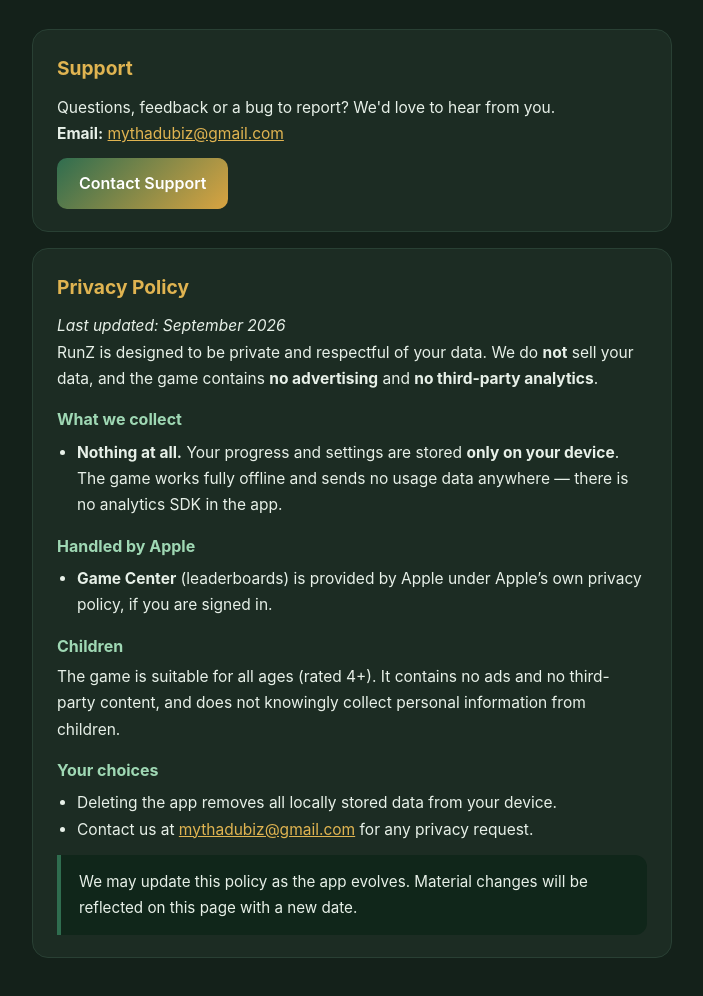
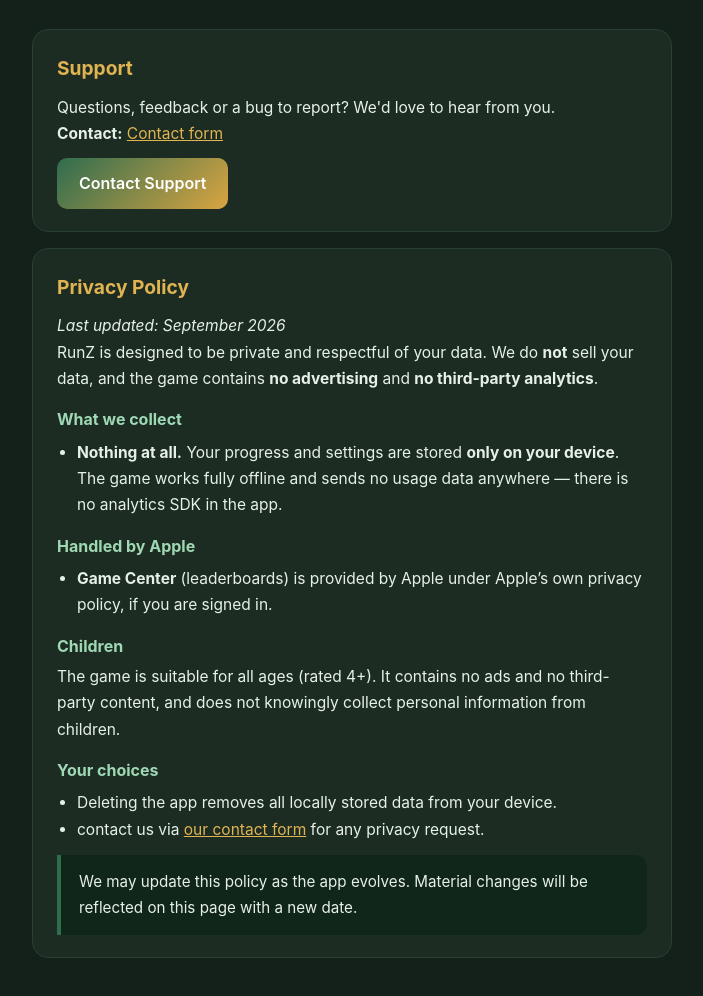
Before and after one commit to mythadubiz/runz-legal, a plain HTML site: page privacy.html in a window 1280 px wide. Shown: the part 340-1336 px from the top of the page, without its empty margins (288-991 px from the left). Drawn offline with Linux system fonts and the light colour scheme.

Commit message:
Contact via form instead of a published email address

```diff
--- a/privacy.html
+++ b/privacy.html
@@ -50,8 +50,8 @@
         <div class="card">
             <h2>Support</h2>
             <p>Questions, feedback or a bug to report? We'd love to hear from you.</p>
-            <p><strong>Email:</strong> <a href="mailto:mythadubiz@gmail.com">mythadubiz@gmail.com</a></p>
-            <a class="btn" href="mailto:mythadubiz@gmail.com?subject=RunZ%20Support">Contact Support</a>
+            <p><strong>Contact:</strong> <a href="https://mythadubiz.github.io/contact/?app=runz&amp;lang=en&amp;topic=privacy">Contact form</a></p>
+            <a class="btn" href="https://mythadubiz.github.io/contact/?app=runz&amp;lang=en&amp;topic=privacy">Contact Support</a>
         </div>
 
         <div class="card">
@@ -75,7 +75,7 @@
             <h3>Your choices</h3>
             <ul>
                 <li>Deleting the app removes all locally stored data from your device.</li>
-                <li>Contact us at <a href="mailto:mythadubiz@gmail.com">mythadubiz@gmail.com</a> for any privacy request.</li>
+                <li>contact us via <a href="https://mythadubiz.github.io/contact/?app=runz&amp;lang=en&amp;topic=privacy">our contact form</a> for any privacy request.</li>
             </ul>
 
             <div class="note">
```
Also changed, not shown: index.html (+3 -3 lines).
